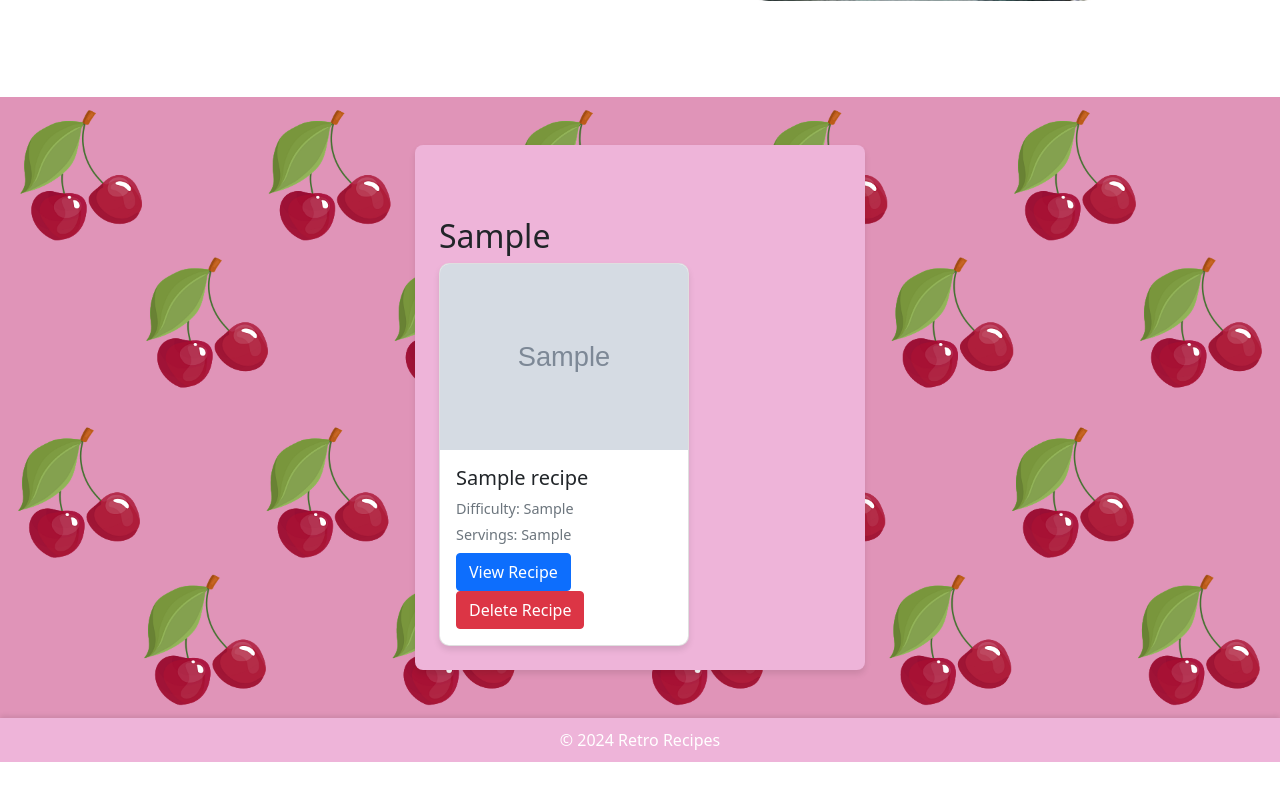
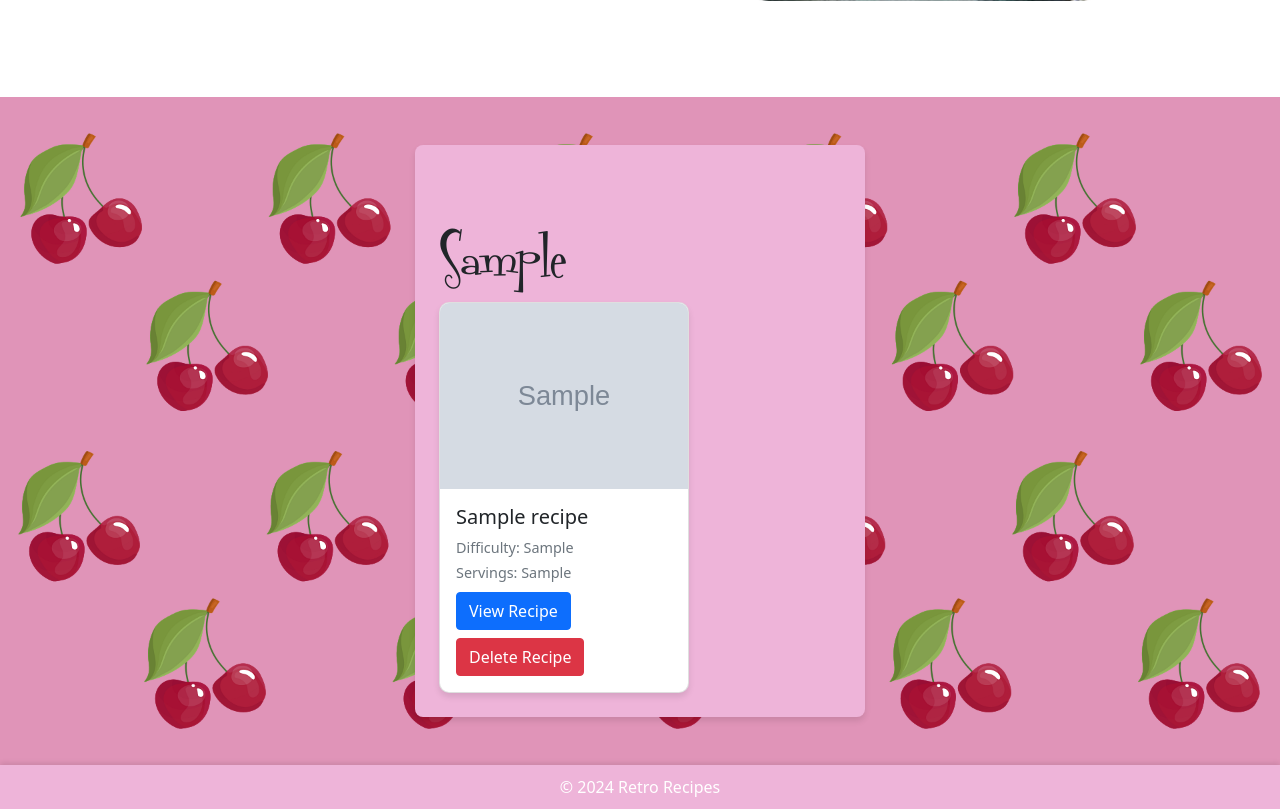
Before and after one commit to amy-miles/Retro_Recipes, a PHP site: page /userPage.php in a window 1280 px wide. Shown: the part 592-1401 px from the top of the page. Before the commit the page ends 1354 px from the top, so only its background shows below. Run offline with PHP 8.4, Linux system fonts and the light colour scheme; the visitor is signed in with stand-in values (Sample User, id 1); tables that the repository leaves empty or names only in its code hold one stand-in row (values such as "Sample post"); grey boxes marked "Sample" are stand-in pictures; data that the repository does not hold is empty; a stand-in replaces the project's code that opens the database connection.

Commit message:
tweaked fonts on card headers

```diff
--- a/addRecipeForm.php
+++ b/addRecipeForm.php
@@ -7,6 +7,7 @@ if (!isset($_SESSION['validSession']) || $_SESSION['validSession'] !== "yes") {
     exit;
 }
 ?>
+
 <!DOCTYPE html>
 <html lang="en">
 
@@ -30,7 +31,7 @@ if (!isset($_SESSION['validSession']) || $_SESSION['validSession'] !== "yes") {
     <div class="custom-background py-5">
         <div class="container d-flex justify-content-center">
             <div class="recipe-upload-container shadow-lg p-5 bg-white rounded">
-                <h1 class="text-center mb-4">Add a Recipe</h1>
+                <h1 class="text-center mb-4 display-2 retro-header">Add a Recipe</h1>
                 <form action="uploadRecipe.php" method="POST" enctype="multipart/form-data">
 
                     <!-- Recipe Title -->
--- a/index.php
+++ b/index.php
@@ -64,7 +64,7 @@ require 'database/db_connect.php';
 
                     // Loop through each category
                     foreach ($groupedRecipes as $category => $recipes) {
-                        echo '<h2 class="mt-5">' . htmlspecialchars($category) . '</h2>';
+                        echo '<h2 class="mt-5 display-3 retro-header">' . htmlspecialchars($category) . '</h2>';
                         echo '<div class="row row-cols-1 row-cols-sm-2 row-cols-md-3 row-cols-lg-4 g-4">';
 
                         // Loop through recipes in the current category
--- a/login.php
+++ b/login.php
@@ -98,7 +98,7 @@ if ($validUser === true) {
             <div class="container d-flex justify-content-center align-items-center" style="min-height: 100vh;">
                 <!-- Form Box -->
                 <div class="content-box p-4">
-                    <h1 class="text-center retro-header">Login Form</h1>
+                    <h1 class="text-center display-3 retro-header">Login Form</h1>
                     <form method="post" action="login.php" class="mt-3">
                         <!-- Error Message -->
                         <div class="loginErrorDiv text-danger text-center mb-3">
--- a/userPage.php
+++ b/userPage.php
@@ -93,7 +93,7 @@ $user_id = $_SESSION['user_id']; // Retrieve user_id from session
 
                     // Loop through each category
                     foreach ($groupedRecipes as $category => $recipes) {
-                        echo '<h2 class="mt-5">' . htmlspecialchars($category) . '</h2>';
+                        echo '<h2 class="mt-5 display-3 retro-header">' . htmlspecialchars($category) . '</h2>';
                         echo '<div class="row row-cols-1 row-cols-sm-2 row-cols-md-3 row-cols-lg-4 g-4">';
 
                         // Loop through recipes in the current category
@@ -123,7 +123,7 @@ $user_id = $_SESSION['user_id']; // Retrieve user_id from session
                                         <button class="btn btn-primary" onclick="toggleDetails(' . $recipeId . ')">View Recipe</button>
 
                                          <!-- Delete Recipe Button -->
-                                        <button class="btn btn-danger" onclick="confirmDelete(' . $recipeId . ', \'' . $title . '\')">Delete Recipe</button>
+                                        <button class="btn btn-danger mt-2" onclick="confirmDelete(' . $recipeId . ', \'' . $title . '\')">Delete Recipe</button>
 
 
                                         <!-- Hidden details section -->
```
